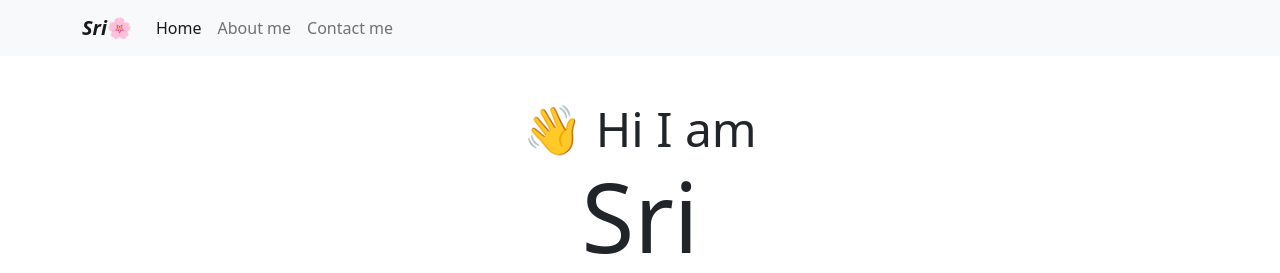
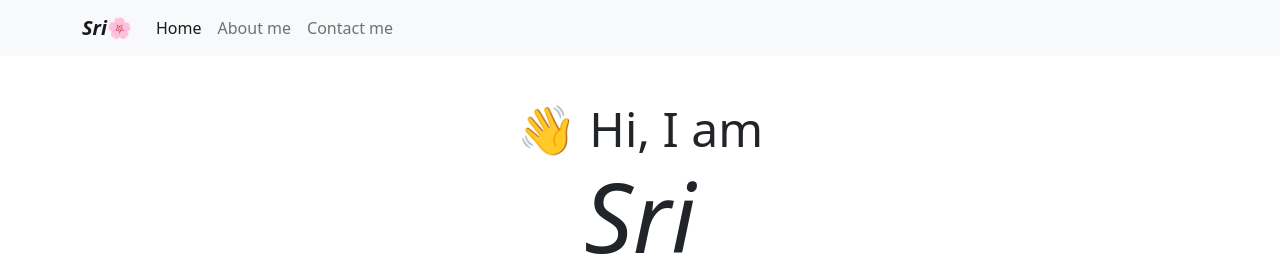
Before and after one commit to SKlandofcode/Portfolio, a plain HTML site: page index.html in a window 1280 px wide. Shown: the top 273 px of the page. Drawn offline with nearby package versions, Linux system fonts and the light colour scheme.

Commit message:
Name font changed

```diff
--- a/index.html
+++ b/index.html
@@ -55,8 +55,8 @@
       </div>
     </nav>
 
-    <h2>👋 Hi I am</h2>
-    <h1>Sri</h1>
+    <h2>👋 Hi, I am</h2>
+    <h1><i>Sri</i></h1>
     <h3>
       <img src="images/united-kingdom.png" alt="GB" class="flag" width="30" />
       Front-end developer, based in UK
```
